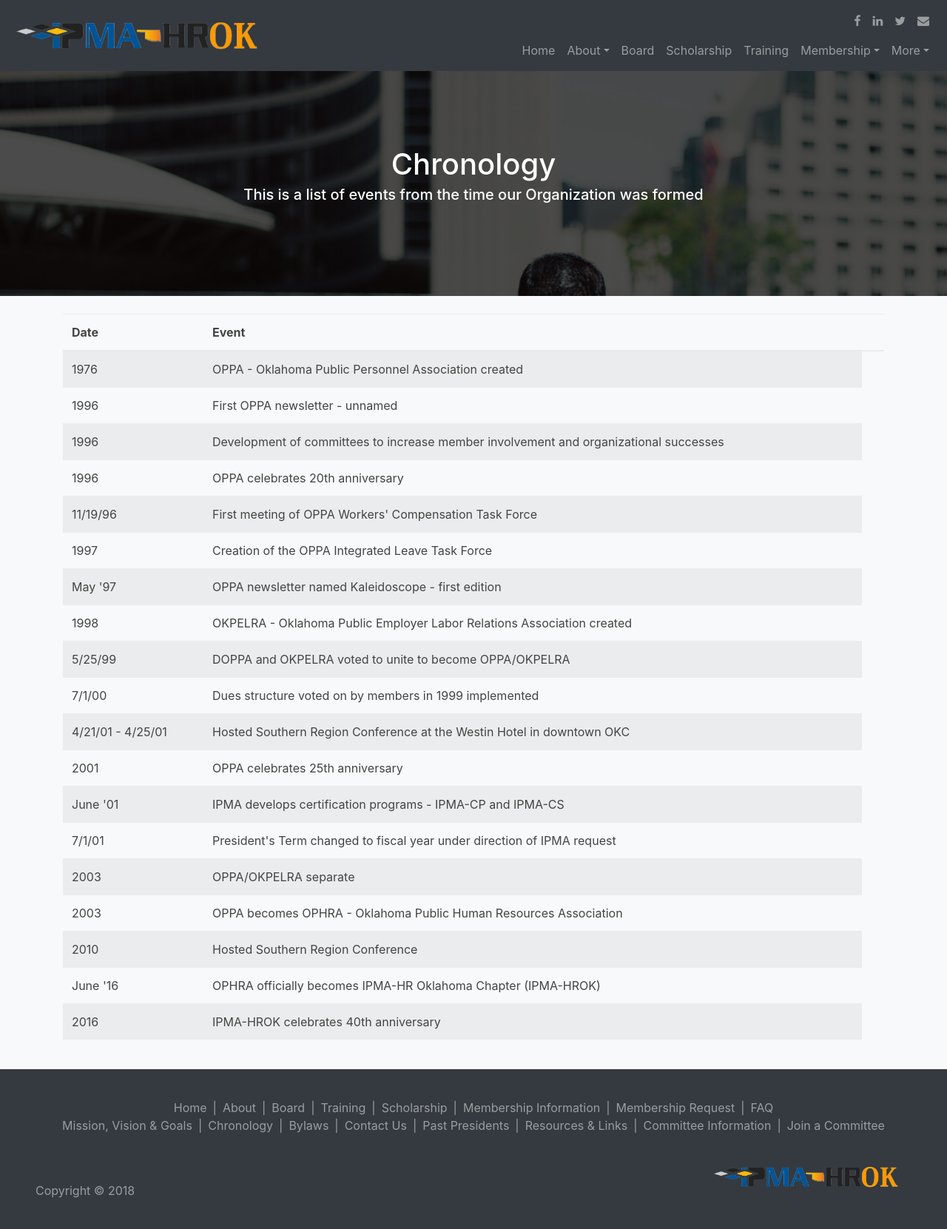
After one commit to bdonaldson58/IPMA, a PHP site: page /chronology.php in a window 1280 px wide. The commit adds this page. Shown: the whole page at 74% size. Run offline with PHP 8.4, Linux system fonts and the light colour scheme.

```diff
--- a/bylaws.php
+++ b/bylaws.php
@@ -38,7 +38,7 @@
   <hr>
     <div class="row">
       <div class="col">
-        <h2 class="pb-3">Article I — Name, Affiliations and Geographic Area</h2>
+        <h2 class="pb-3">Article I - Name, Affiliations and Geographic Area</h2>
         <h5><strong>Section 1.</strong></h5>
         <p>
         This association shall be known as the Oklahoma Chapter of the International Public Management Association for Human Resources (IPMA-HR) (hereinafter referred to as the Oklahoma Chapter, formerly the Oklahoma Public Human Resources Association [OPHRA] and the Oklahoma Public Personnel Association [OPPA]), which was founded in 1976 and is the state chapter of the International Public Management Association-HR (IPMA-HR). The Oklahoma Chapter shall maintain a minimum of five (5) IPMA-HR members in order to remain an IPMA-HR chapter.
@@ -57,7 +57,7 @@
 <hr>
   <div class="row">
     <div class="col">
-      <h2 class="pb-3">Article II — Objectives</h2>
+      <h2 class="pb-3">Article II - Objectives</h2>
       <h5>The objectives of the Oklahoma Chapter include:</h5>
       <ul>
         <li>Providing professional support and a forum for persons engaged in public human resources (HR) administration and/or employee/labor relations to discuss current issues within member jurisdictions and to provide a medium for mutual self-improvement.</li>
--- /dev/null
+++ b/chronology.php
@@ -0,0 +1,110 @@
+<?php
+// Variables to set up the showcase section properly
+ $showcaseType = 'general-showcase';
+ $showcaseTitle = 'Chronology';
+ $showcaseMessage = 'This is a list of events from the time our Organization was formed';
+
+ // Included files for the navbar and the showcase
+ include 'inc/header.php';
+ include 'inc/showcase.php';
+?>
+
+
+<!-- ###### SECTION 1 #######-->
+    <section id="light-section" >
+        <div class="container">
+        <div class="row py-4">
+        <div class="col-md-12">
+            <table class="table table-striped table-responsive">
+                <thead>
+                    <tr>
+                      <th>Date</th>
+                      <th>Event<th>
+
+                    </tr>
+                  </thead>
+                  <tbody>
+                    <tr>
+                      <td>1976</td>
+                      <td>OPPA - Oklahoma Public Personnel Association created</td>
+                    </tr>
+                    <tr>
+                      <td>1996</td>
+                      <td>First OPPA newsletter - unnamed</td>
+                    </tr>
+                    <tr>
+                      <td>1996</td>
+                      <td>Development of committees to increase member involvement and organizational successes</td>
+                    </tr>
+                    <tr>
+                      <td>1996</td>
+                      <td>OPPA celebrates 20th anniversary</td>
+                    </tr>
+                    <tr>
+                      <td>11/19/96</td>
+                      <td>First meeting of OPPA Workers' Compensation Task Force</td>
+                    </tr>
+                    <tr>
+                      <td>1997</td>
+                      <td>Creation of the OPPA Integrated Leave Task Force</td>
+                    </tr>
+                    <tr>
+                      <td>May '97</td>
+                      <td>OPPA newsletter named Kaleidoscope - first edition</td>
+                    </tr>
+                    <tr>
+                      <td>1998</td>
+                      <td>OKPELRA - Oklahoma Public Employer Labor Relations Association created</td>
+                    </tr>
+                    <tr>
+                      <td>5/25/99</td>
+                      <td>DOPPA and OKPELRA voted to unite to become OPPA/OKPELRA</td>
+                    </tr>
+                    <tr>
+                      <td>7/1/00</td>
+                      <td>Dues structure voted on by members in 1999 implemented</td>
+                    </tr>
+                    <tr>
+                      <td>4/21/01 - 4/25/01</td>
+                      <td>Hosted Southern Region Conference at the Westin Hotel in downtown OKC</td>
+                    </tr>
+                    <tr>
+                      <td>2001</td>
+                      <td>OPPA celebrates 25th anniversary</td>
+                    </tr>
+                    <tr>
+                      <td>June '01</td>
+                      <td>IPMA develops certification programs - IPMA-CP and IPMA-CS</td>
+                    </tr>
+                    <tr>
+                      <td>7/1/01</td>
+                      <td>President's Term changed to fiscal year under direction of IPMA request</td>  </tr>
+                    <tr>
+                      <td>2003</td>
+                      <td>OPPA/OKPELRA separate</td>
+                    </tr>
+                    <tr>
+                      <td>2003</td>
+                      <td>OPPA becomes OPHRA - Oklahoma Public Human Resources Association</td>
+                    </tr>
+                    <tr>
+                      <td>2010</td>
+                      <td>Hosted Southern Region Conference</td>
+                    </tr>
+                    <tr>
+                      <td>June '16</td>
+                      <td>OPHRA officially becomes IPMA-HR Oklahoma Chapter  (IPMA-HROK)</td>
+                    </tr>
+                    <tr>
+                      <td>2016</td>
+                      <td>IPMA-HROK celebrates 40th anniversary</td>
+                    </tr>
+                </tbody>
+            </table>
+        </div>
+    </div>
+</section>
+
+<?php
+ include 'inc/footer.php';
+ ?>
--- a/inc/footer.php
+++ b/inc/footer.php
@@ -1,14 +1,19 @@
 
   <footer id="footer" class="bg-dark py-4">
           <div class="container-fluid">
-              <div class="row py-3">
+              <div class="row pt-3">
                   <div class="col-md-12 text-center">
-                      <a href="index.php" class="px-2">Home</a>|<a href="aboutus.php" class="px-2">About</a>|<a href="board.php" class="px-2">Board Members  </a>|<a href="#" class="px-2">Training</a>|<a href="#" class="px-2">Membership</a>|<a href="#" class="px-2">More</a>
+                      <a target="_blank" href="index.php" class="px-2">Home</a>|<a target="_blank" href="aboutus.php" class="px-2">About</a>|<a target="_blank" href="board.php" class="px-2">Board</a>|<a target="_blank" href="training-events.php" class="px-2">Training</a>|<a target="_blank" href="scholarship.php" class="px-2">Scholarship</a>|<a target="_blank" href="membership-information.php" class="px-2">Membership Information</a>|<a target="_blank" href="membership-request.php" class="px-2">Membership Request</a>|<a target="_blank" href="faq.php" class="px-2">FAQ</a>
+                  </div>
+              </div>
+              <div class="row pb-3">
+                  <div class="col-md-12 text-center">
+                      <a target="_blank" href="mission.php" class="px-2">Mission, Vision &#38; Goals</a>|<a target="_blank" href="chronology.php" class="px-2">Chronology</a>|<a target="_blank" href="bylaws.php" class="px-2">Bylaws</a>|<a target="_blank" href="contactus.php" class="px-2">Contact Us</a>|<a target="_blank" href="presidents.php" class="px-2">Past Presidents</a>|<a target="_blank" href="resources.php" class="px-2">Resources &#38; Links</a>|<a target="_blank" href="committees.php" class="px-2">Committee Information</a>|<a target="_blank" href="committee-form.php" class="px-2">Join a Committee</a>
                   </div>
               </div>
               <div class="row">
                   <div class="col-md-6 pl-5 pt-5">
-                  <p>Copyright &copy; 2017</p>
+                  <p>Copyright &copy; 2018</p>
                   </div>
                   <div class="col-md-6 pt-4">
                       <img class="float-right pr-5" src="img/logo1.png" alt="">
--- a/inc/header.php
+++ b/inc/header.php
@@ -44,6 +44,8 @@
                     <div class="dropdown-menu">
                         <a href="aboutus.php" class="dropdown-item">About Us</a>
                         <a href="mission.php" class="dropdown-item">Mission, Vision &amp; Goals</a>
+                        <a href="chronology.php" class="dropdown-item">Chronology</a>
+                        <a href="bylaws.php" class="dropdown-item">Bylaws</a>
                     </div>
                 </li>
                 <li class="nav-item">
@@ -52,13 +54,8 @@
                 <li class="nav-item">
                     <a href="scholarship.php" class="nav-link">Scholarship</a>
                 </li>
-                  <li class="nav-item dropdown">
-                      <a href="training-events.php" class="nav-link dropdown-toggle" data-toggle="dropdown">Training</a>
-                      <div class="dropdown-menu">
-                          <a href="training-events.php" class="dropdown-item">Events</a>
-                          <a href="" class="dropdown-item">Back to Basics</a>
-                          <a href="" class="dropdown-item">Training Archive</a>
-                      </div>
+                  <li class="nav-item">
+                      <a href="training-events.php" class="nav-link">Training</a>
                   </li>
                   <li class="nav-item dropdown">
                       <a href="membership-info.php" class="nav-link dropdown-toggle" data-toggle="dropdown">Membership</a>
@@ -71,11 +68,11 @@
                       <a href="#" class="nav-link dropdown-toggle" data-toggle="dropdown">More</a>
                       <ul class="dropdown-menu dropdown-menu-right">
                           <a href="contactus.php" class="dropdown-item">Contact Us</a>
-                          <a href="bylaws.php" class="dropdown-item">Bylaws</a>
                           <a href="presidents.php" class="dropdown-item">Past Presidents</a>
                           <a href="resources.php" class="dropdown-item">Resources &amp; Links</a>
                           <a href="committees.php" class="dropdown-item">Committee Information</a>
                           <a href="committee-form.php" class="dropdown-item">Join a Committee</a>
+                          <a href="faq.php" class="dropdown-item">FAQ</a>
                       </ul>
                   </li>
               </ul>
```
Also changed, not shown: faq.php (added, +60 -0 lines), index.php (+7 -6 lines), membership-information.php (+4 -4 lines).
